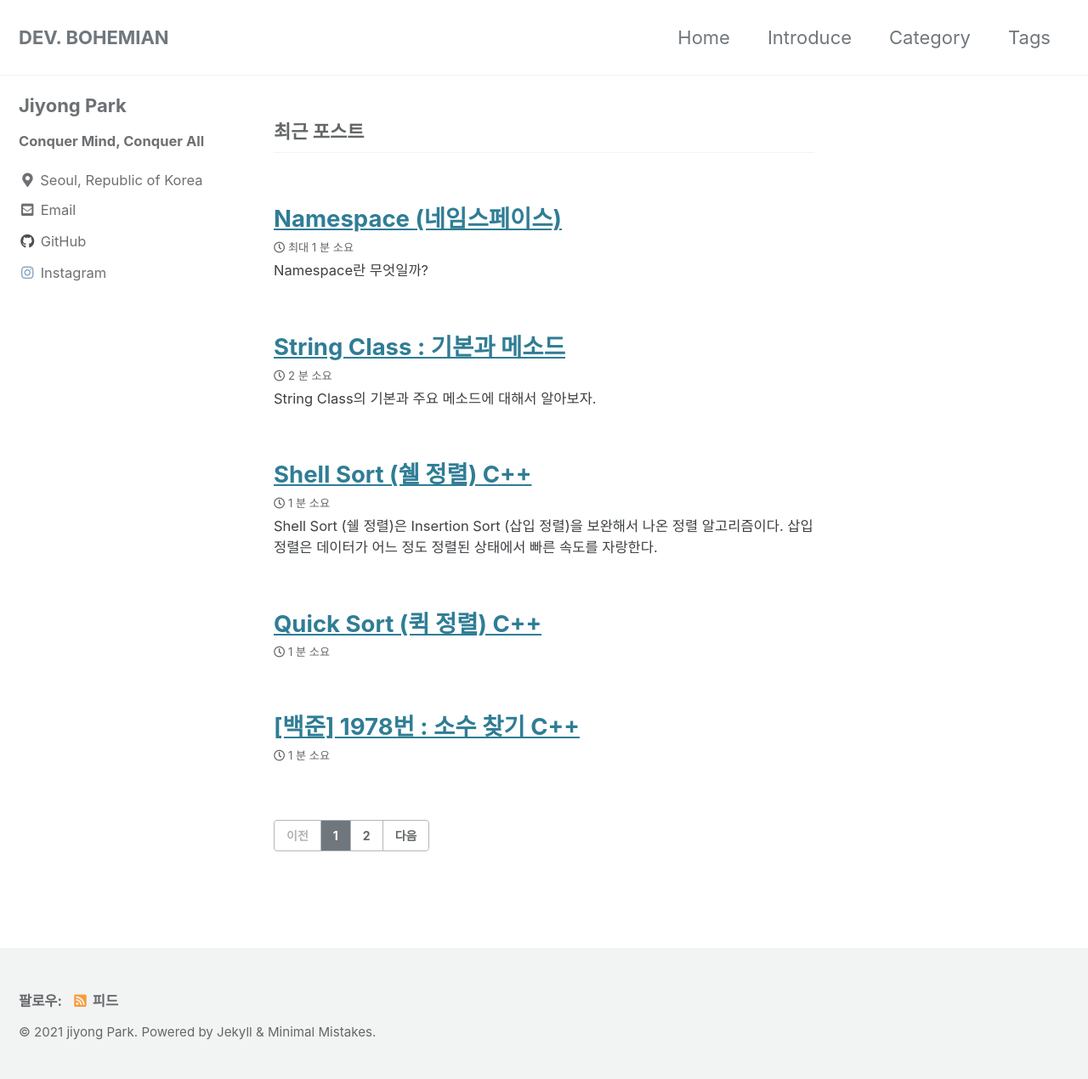
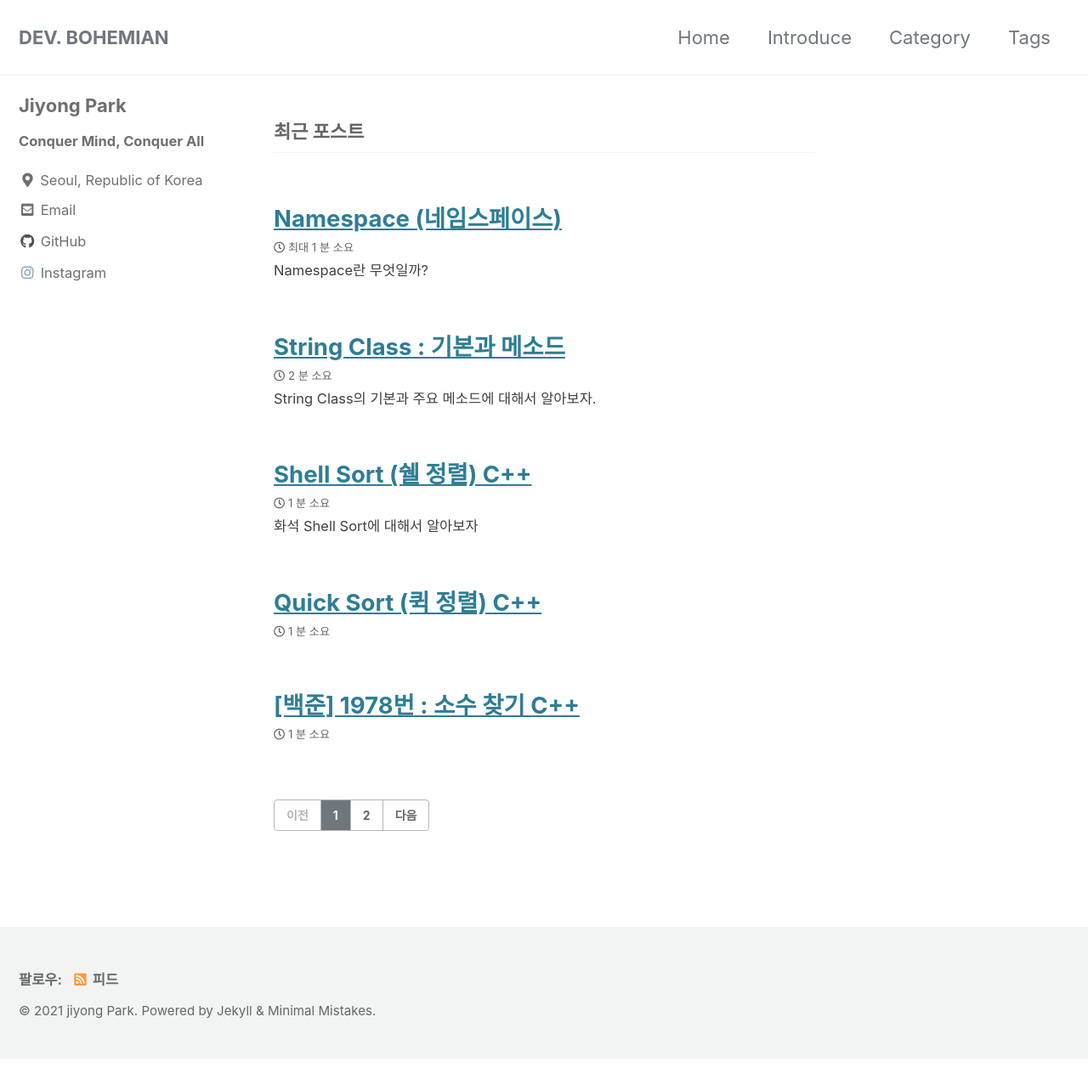
Before and after one commit to bjybs123/bjybs123.github.io, a Jekyll site: the page built from index.html, in a window 1280 px wide. Shown: the whole page at 85% size. Built offline with Jekyll 4.4.1, drawn with Linux system fonts in a browser that asks for light colours; cached includes are drawn as plain includes; the list of posts is cut into pages by our own code; after the commit the page ends 1246 px from its top, so only the background shows below that.

Commit message:
subtitle modified

```diff
--- a/_posts/Algorithm/2021-08-08-Shell-Sort.md
+++ b/_posts/Algorithm/2021-08-08-Shell-Sort.md
@@ -1,6 +1,6 @@
 ---
 title:  "Shell Sort (쉘 정렬) C++"
-excerpt: #""
+excerpt: "화석 Shell Sort에 대해서 알아보자"
 categories:
   - Algorithm
 tags:
```
